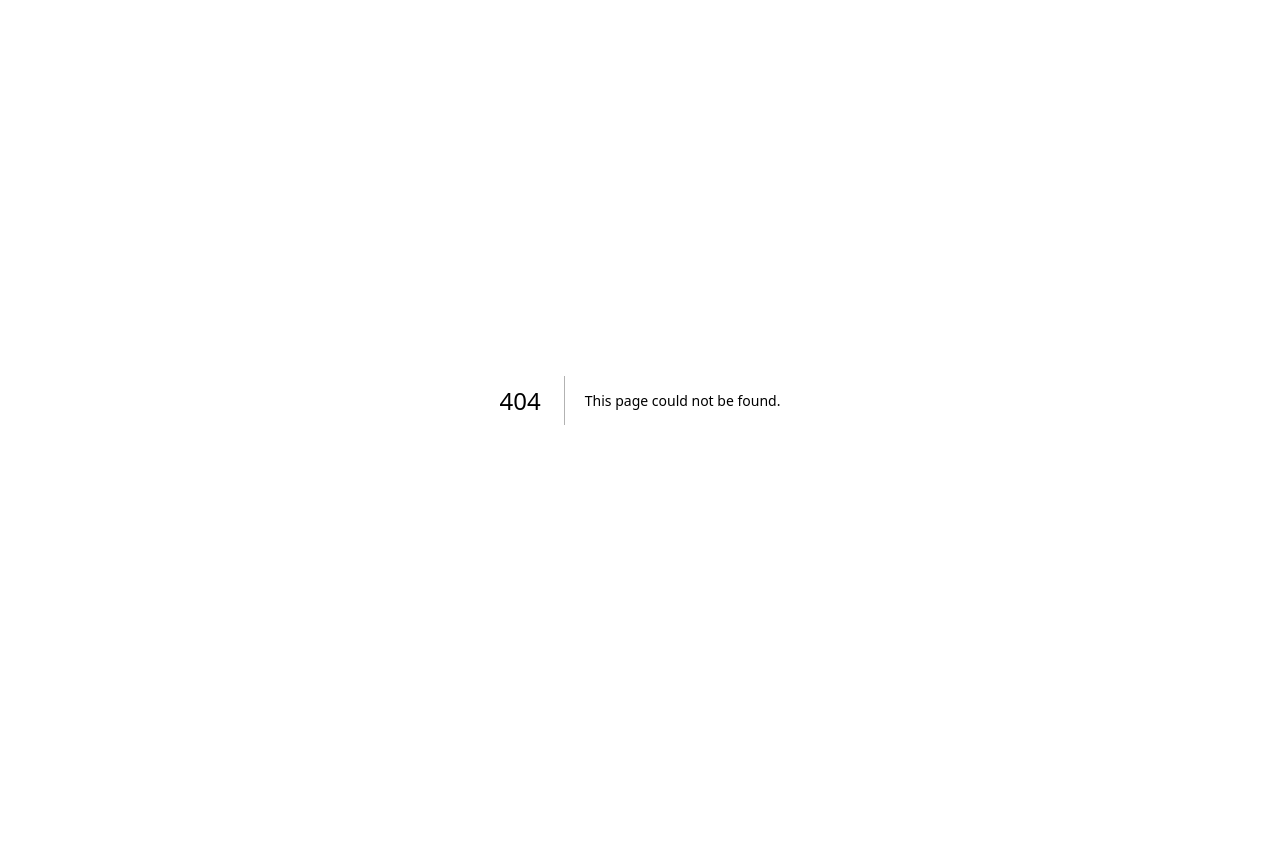
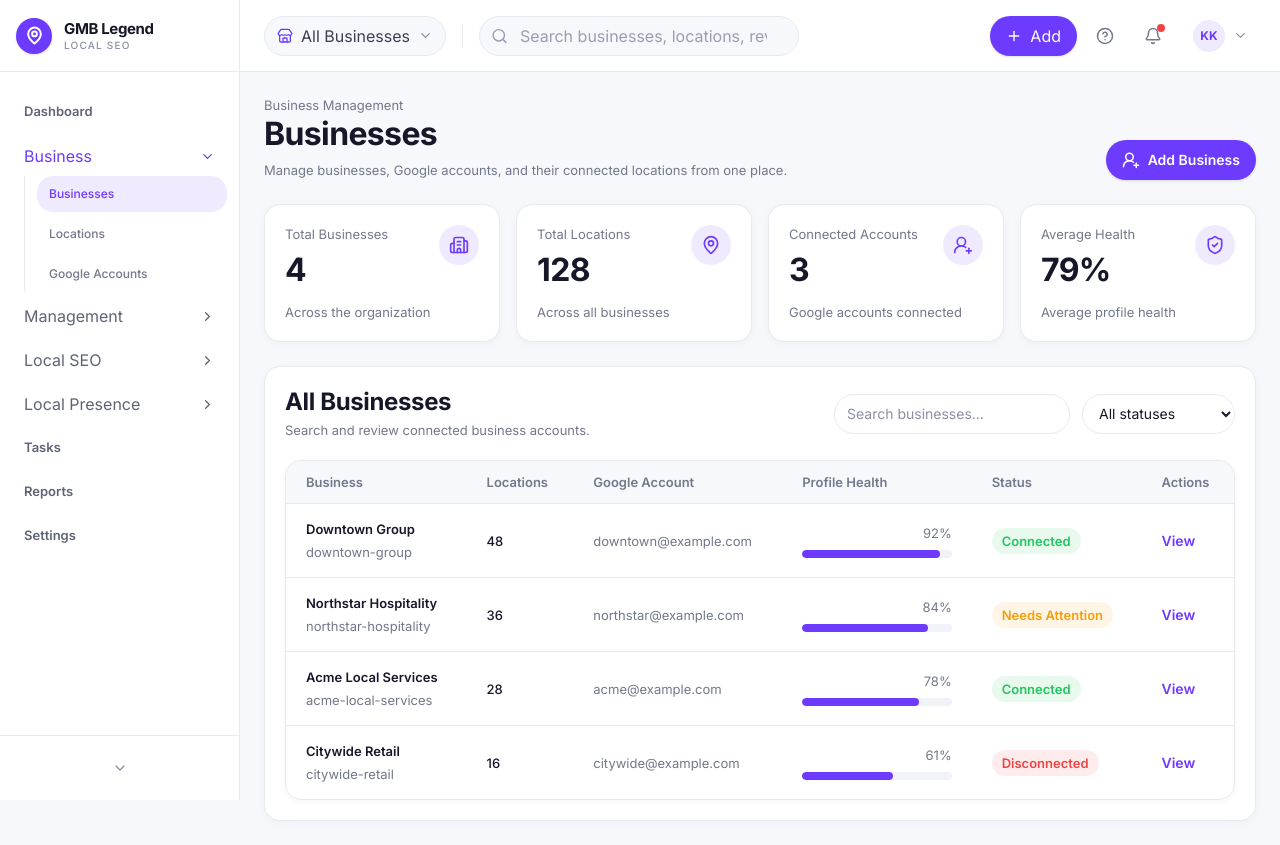
Before and after one commit to kishorkumarbairagi69/gmb-legend, a Next.js app: page /businesses in a window 1280 px wide. Before the commit this address had no page. Before the commit the page ends 800 px from the top, so only its background shows below. Built offline with nearby package versions, Linux system fonts and the light colour scheme.

Commit message:
feat: complete business list foundation

```diff
--- /dev/null
+++ b/app/businesses/[id]/locations/page.tsx
@@ -0,0 +1,24 @@
+import { AppShell } from "@/components/layout/AppShell";
+
+type BusinessLocationsPageProps = {
+  params: Promise<{
+    id: string;
+  }>;
+};
+
+export default async function BusinessLocationsPage({
+  params,
+}: BusinessLocationsPageProps) {
+  const { id } = await params;
+
+  return (
+    <AppShell>
+      <main className="page-padding">
+        <p className="text-secondary">Business Locations</p>
+        <h1 className="text-page-title text-text-primary">
+          Locations for {id}
+        </h1>
+      </main>
+    </AppShell>
+  );
+}
--- /dev/null
+++ b/app/businesses/[id]/page.tsx
@@ -0,0 +1,24 @@
+import { AppShell } from "@/components/layout/AppShell";
+
+type BusinessPageProps = {
+  params: Promise<{
+    id: string;
+  }>;
+};
+
+export default async function BusinessPage({
+  params,
+}: BusinessPageProps) {
+  const { id } = await params;
+
+  return (
+    <AppShell>
+      <main className="page-padding">
+        <p className="text-secondary">Business</p>
+        <h1 className="text-page-title text-text-primary">
+          Business {id}
+        </h1>
+      </main>
+    </AppShell>
+  );
+}
--- /dev/null
+++ b/app/businesses/page.tsx
@@ -0,0 +1,224 @@
+import { Building2, MapPin, ShieldCheck, UserRoundPlus } from "lucide-react";
+
+import { AppShell } from "@/components/layout/AppShell";
+import { KPICard } from "@/components/ui/KPICard";
+import { DataTable, type DataTableColumn } from "@/components/ui/DataTable";
+import { PrimaryButton } from "@/components/ui/PrimaryButton";
+import { ProgressBar } from "@/components/ui/ProgressBar";
+import { StatusBadge } from "@/components/ui/StatusBadge";
+
+type Business = {
+  id: string;
+  name: string;
+  locations: number;
+  googleAccount: string;
+  health: number;
+  status: "Connected" | "Needs Attention" | "Disconnected";
+};
+
+const businesses: Business[] = [
+  {
+    id: "downtown-group",
+    name: "Downtown Group",
+    locations: 48,
+    googleAccount: "downtown@example.com",
+    health: 92,
+    status: "Connected",
+  },
+  {
+    id: "northstar-hospitality",
+    name: "Northstar Hospitality",
+    locations: 36,
+    googleAccount: "northstar@example.com",
+    health: 84,
+    status: "Needs Attention",
+  },
+  {
+    id: "acme-local-services",
+    name: "Acme Local Services",
+    locations: 28,
+    googleAccount: "acme@example.com",
+    health: 78,
+    status: "Connected",
+  },
+  {
+    id: "citywide-retail",
+    name: "Citywide Retail",
+    locations: 16,
+    googleAccount: "citywide@example.com",
+    health: 61,
+    status: "Disconnected",
+  },
+];
+
+const columns: DataTableColumn<Business>[] = [
+  {
+    key: "business",
+    header: "Business",
+    render: (business) => (
+      <div>
+        <p className="font-semibold text-text-primary">{business.name}</p>
+        <p className="mt-1 text-secondary">{business.id}</p>
+      </div>
+    ),
+  },
+  {
+    key: "locations",
+    header: "Locations",
+    render: (business) => (
+      <span className="font-medium">{business.locations}</span>
+    ),
+  },
+  {
+    key: "googleAccount",
+    header: "Google Account",
+    render: (business) => (
+      <span className="text-text-secondary">
+        {business.googleAccount}
+      </span>
+    ),
+  },
+  {
+    key: "health",
+    header: "Profile Health",
+    className: "min-w-[180px]",
+    render: (business) => (
+      <ProgressBar value={business.health} showValue />
+    ),
+  },
+  {
+    key: "status",
+    header: "Status",
+    render: (business) => {
+  const statusMap = {
+    Connected: "success",
+    "Needs Attention": "warning",
+    Disconnected: "error",
+  } as const;
+
+  return (
+    <StatusBadge status={statusMap[business.status]}>
+      {business.status}
+    </StatusBadge>
+  );
+},
+  },
+  {
+    key: "actions",
+    header: "Actions",
+    render: (business) => (
+      <a
+        href={`/businesses/${business.id}`}
+        className="text-button text-primary hover:text-primary-dark"
+      >
+        View
+      </a>
+    ),
+  },
+];
+
+export default function BusinessesPage() {
+  return (
+    <AppShell>
+      <main className="page-padding">
+        <div className="mx-auto w-full max-w-[1600px]">
+          <header className="mb-6">
+            <div className="flex flex-col gap-4 lg:flex-row lg:items-end lg:justify-between">
+              <div>
+                <p className="text-secondary">Business Management</p>
+                <h1 className="text-page-title text-text-primary">
+                  Businesses
+                </h1>
+                <p className="text-secondary mt-2 max-w-2xl">
+                  Manage businesses, Google accounts, and their connected
+                  locations from one place.
+                </p>
+              </div>
+
+              <PrimaryButton>
+  <UserRoundPlus size={18} />
+  Add Business
+</PrimaryButton>
+            </div>
+          </header>
+
+          <section
+            aria-label="Business summary"
+            className="grid gap-4 sm:grid-cols-2 xl:grid-cols-4"
+          >
+            <KPICard
+              label="Total Businesses"
+              value="4"
+              supportingText="Across the organization"
+              icon={<Building2 size={20} strokeWidth={2} />}
+            />
+
+            <KPICard
+              label="Total Locations"
+              value="128"
+              supportingText="Across all businesses"
+              icon={<MapPin size={20} strokeWidth={2} />}
+            />
+
+            <KPICard
+              label="Connected Accounts"
+              value="3"
+              supportingText="Google accounts connected"
+              icon={<UserRoundPlus size={20} strokeWidth={2} />}
+            />
+
+            <KPICard
+              label="Average Health"
+              value="79%"
+              supportingText="Average profile health"
+              icon={<ShieldCheck size={20} strokeWidth={2} />}
+            />
+          </section>
+
+          <section className="mt-6 rounded-2xl border border-border bg-white p-5 shadow-card">
+            <div className="mb-5 flex flex-col gap-4 lg:flex-row lg:items-center lg:justify-between">
+              <div>
+                <h2 className="text-section-title text-text-primary">
+                  All Businesses
+                </h2>
+                <p className="text-secondary mt-1">
+                  Search and review connected business accounts.
+                </p>
+              </div>
+
+              <div className="flex flex-col gap-3 sm:flex-row">
+                <label className="sr-only" htmlFor="business-search">
+                  Search businesses
+                </label>
+
+                <input
+                  id="business-search"
+                  type="search"
+                  placeholder="Search businesses..."
+                  className="h-10 rounded-xl border border-border bg-white px-3 text-body text-text-primary outline-none placeholder:text-text-muted focus:border-primary"
+                />
+
+                <select
+                  aria-label="Filter businesses by status"
+                  className="h-10 rounded-xl border border-border bg-white px-3 text-body text-text-primary outline-none focus:border-primary"
+                  defaultValue="all"
+                >
+                  <option value="all">All statuses</option>
+                  <option value="Connected">Connected</option>
+                  <option value="Needs Attention">Needs Attention</option>
+                  <option value="Disconnected">Disconnected</option>
+                </select>
+              </div>
+            </div>
+
+            <DataTable
+              columns={columns}
+              data={businesses}
+              rowKey={(business) => business.id}
+            />
+          </section>
+        </div>
+      </main>
+    </AppShell>
+  );
+}
--- /dev/null
+++ b/app/locations/[id]/audit/page.tsx
@@ -0,0 +1,24 @@
+import { AppShell } from "@/components/layout/AppShell";
+
+type LocationAuditPageProps = {
+  params: Promise<{
+    id: string;
+  }>;
+};
+
+export default async function LocationAuditPage({
+  params,
+}: LocationAuditPageProps) {
+  const { id } = await params;
+
+  return (
+    <AppShell>
+      <main className="page-padding">
+        <p className="text-secondary">Location Audit</p>
+        <h1 className="text-page-title text-text-primary">
+          Audit for {id}
+        </h1>
+      </main>
+    </AppShell>
+  );
+}
--- /dev/null
+++ b/app/locations/[id]/page.tsx
@@ -0,0 +1,24 @@
+import { AppShell } from "@/components/layout/AppShell";
+
+type LocationPageProps = {
+  params: Promise<{
+    id: string;
+  }>;
+};
+
+export default async function LocationPage({
+  params,
+}: LocationPageProps) {
+  const { id } = await params;
+
+  return (
+    <AppShell>
+      <main className="page-padding">
+        <p className="text-secondary">Location</p>
+        <h1 className="text-page-title text-text-primary">
+          Location {id}
+        </h1>
+      </main>
+    </AppShell>
+  );
+}
```
